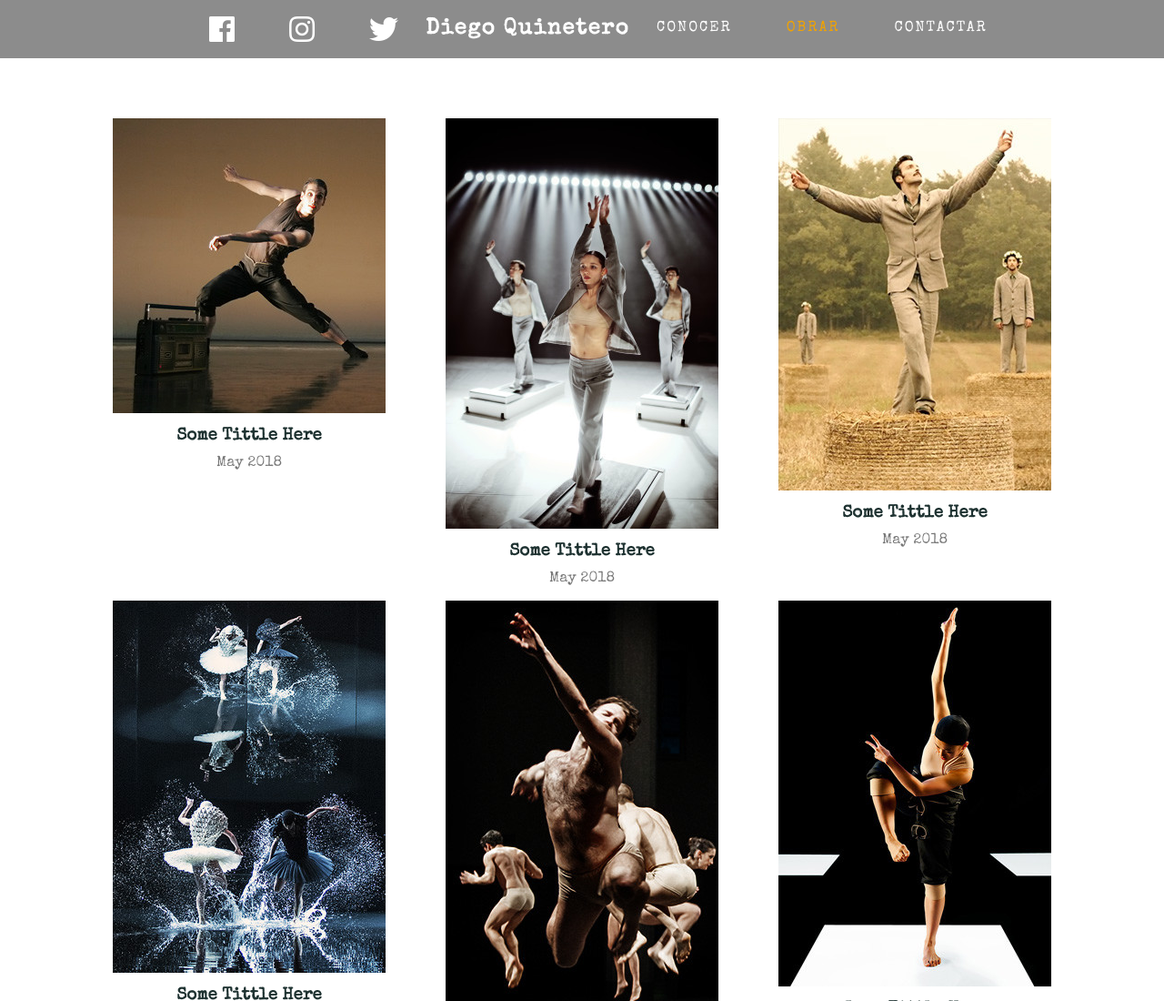
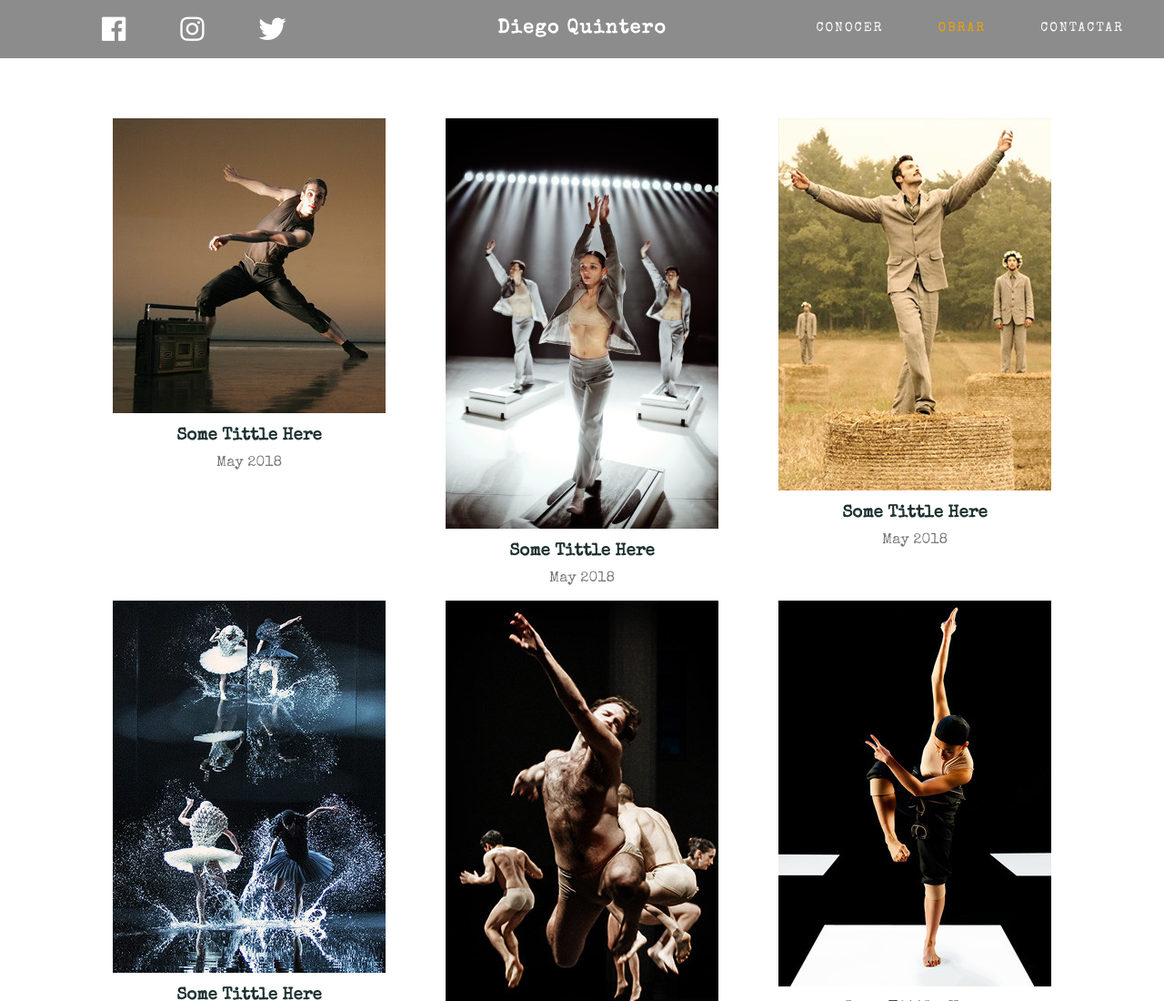
Before and after one commit to RhinoSoftwareDevelopment/DiegoQuintero, a website: page pages/work.html in a window 1280 px wide. Shown: the top 1100 px of the page at 91% size. Drawn offline with nearby package versions, Linux system fonts and the light colour scheme.

Commit message:
Fixed navbar

```diff
--- a/package.json
+++ b/package.json
@@ -15,6 +15,10 @@
   },
   "author": "Rhino Software Development",
   "license": "ISC",
+  "repository": {
+    "type": "git",
+    "url": "https://github.com/RhinoSoftwareDevelopment/DiegoQuintero.git"
+  },
   "devDependencies": {
     "autoprefixer": "^7.1.4",
     "concat": "^1.0.3",
--- a/pages/work.html
+++ b/pages/work.html
@@ -16,17 +16,23 @@
     <header>
         <div class="container">
             <nav class="navbar">
+                <div class="navbar__row">
+                    <div class="navbar__section-list">
                         <ul class="navbar__list">
                             <li><a href="#"><i class="navbar__icon fab fa-facebook"></i></a></li>
                             <li><a href="#"><i class="navbar__icon fab fa-instagram"></i></a></li>
                             <li><a href="#"><i class="navbar__icon fab fa-twitter"></i></a></li>
                         </ul>
-                <h1 class="navbar__logo">Diego Quinetero</h1>
+                    </div>
+                    <h1 class="navbar__logo">Diego Quintero</h1>
+                    <div class="navbar__section-list">
                         <ul class="navbar__list">
                             <li><a href="#" class="navbar__link">Conocer</a></li>
-                    <li><a href="/pages/work.html" class="navbar__link--active navbar__link ">Obrar</a></li>
+                            <li><a href="/pages/work.html" class="navbar__link navbar__link--active">Obrar</a></li>
                             <li><a href="#" class="navbar__link">Contactar</a></li>
                         </ul>
+                    </div>
+                </div>
             </nav>
         </div>
     </header>
--- a/sass/components/_navbar.scss
+++ b/sass/components/_navbar.scss
@@ -5,28 +5,37 @@ header {
   position: fixed;
   top: 0;
   left: 0;
-  width: 100%;
   height: 6.4rem;
   background-color: $color-primary;
-  padding: 0 20rem;
-  display: flex;
-  justify-content: space-between;
-  align-items: center;
-  font: 1.6rem;
   margin-bottom: 3rem;
   z-index: 100;
+  width: 100%;
+  display: flex;
+  align-items: stretch;
+  font-size: 1.4rem;
+
+  &__row {
+    flex: 1;
+    align-items: center;
+    justify-content: space-between;
+    display: flex;
+  }
 
   &__logo {
     color: $color-white;
-    flex: 1 0 auto;
+    flex: 1;
     text-align: center;
     letter-spacing: 1.5px;
   }
 
   &__list {
     display: flex;
+    justify-content: center;
+    list-style: none;
+  }
+
+  &__section-list {
     flex: 1;
-    list-style: none;
   }
 
   &__link {
@@ -51,7 +60,7 @@ header {
   &__icon {
     padding: 1rem 0;
     margin: 0 3rem;
-    font-size: 3.2rem;
+    font-size: 3rem;
     color: $color-white;
     cursor: pointer;
     transition: color 0.4s;
```
Also changed, not shown: index.html (+7 -1 lines), css/style.comp.css, css/style.concat.css, css/style.css, css/style.prefix.css. Lines whose indentation alone changed are shown as unchanged.
